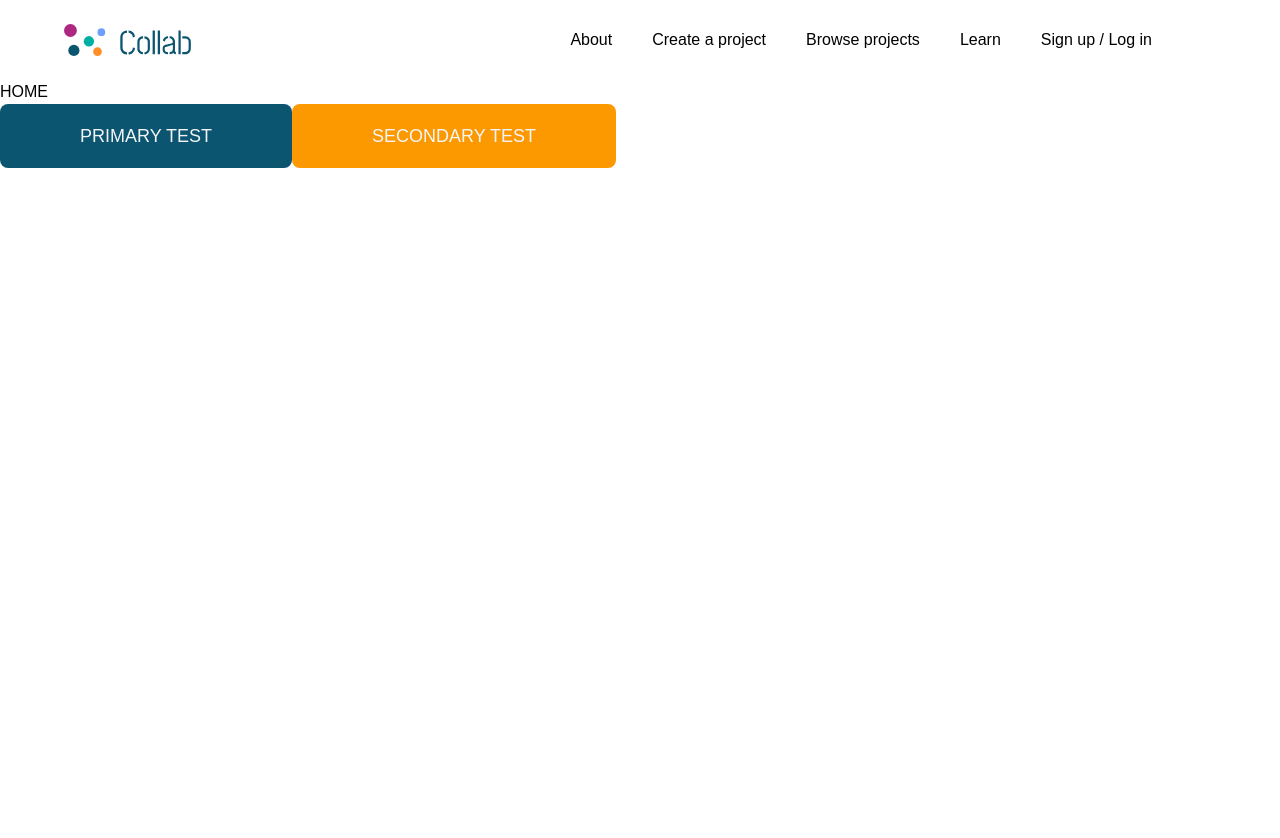
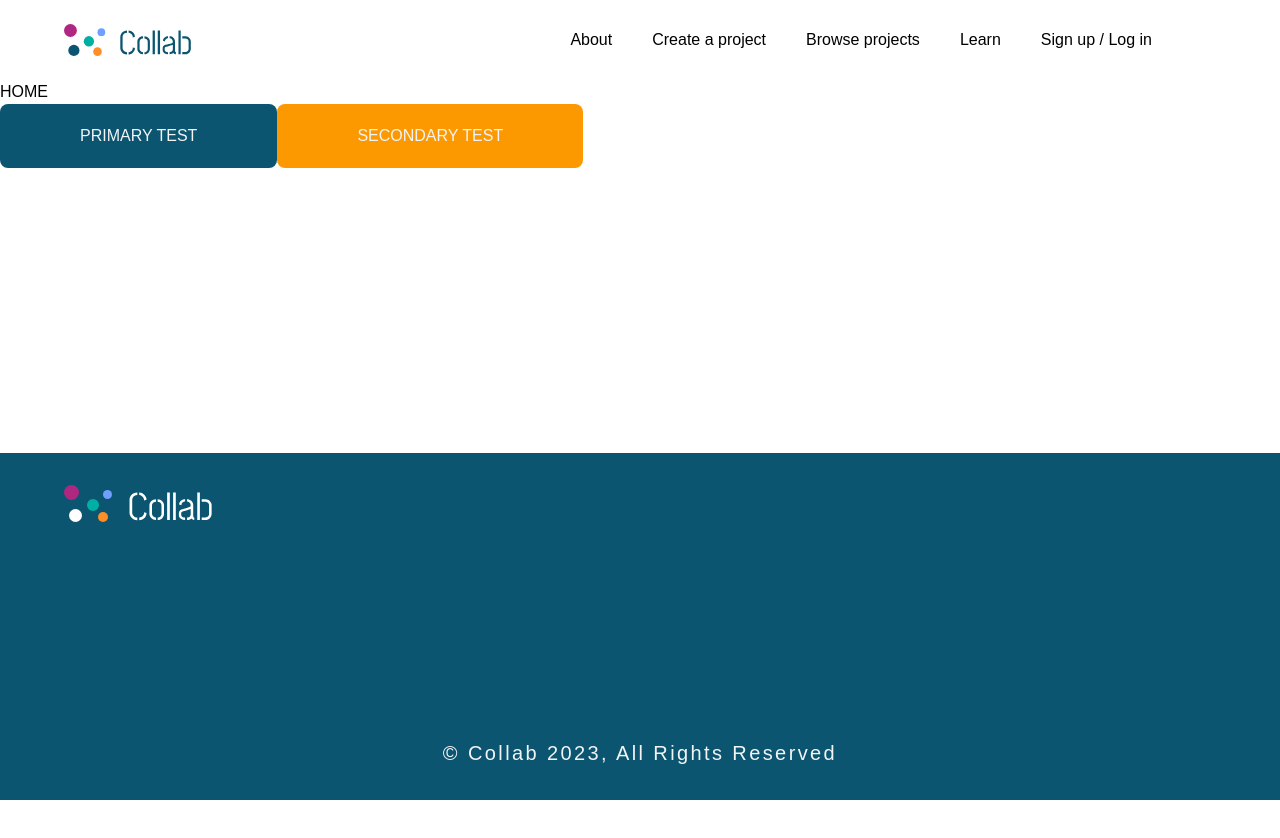
Before and after one commit to CollabDevTeam/collab-frontend, a Nuxt app: page / in a window 1280 px wide. Shown: the top 838 px of the page. After the commit the page ends 800 px from the top, so only its background shows below. Built offline with nearby package versions, Linux system fonts and the light colour scheme.

Commit message:
add footer and start its design

```diff
--- /dev/null
+++ b/components/layout/footer/index.vue
@@ -0,0 +1,23 @@
+<template>
+  <footer
+    class="grid grid-rows-[min-content_1fr_min-content] bg-primary px-16 py-8 text-gray-100"
+  >
+    <nuxt-link
+      to="/"
+      class=""
+    >
+      <img
+        src="images/footer_logo.svg"
+        alt="Collab logo"
+      />
+    </nuxt-link>
+    <div></div>
+    <p class="pt-5 text-center text-3xl font-light tracking-[.15rem]">
+      &copy; Collab {{ new Date().getFullYear() }}, All Rights Reserved
+    </p>
+  </footer>
+</template>
+
+<script setup lang="ts"></script>
+
+<style scoped></style>
--- a/layouts/default.vue
+++ b/layouts/default.vue
@@ -1,8 +1,8 @@
 <template>
-  <div class="grid grid-rows-[80px_minmax(80vh,_1fr)_347px]">
+  <div class="grid min-h-screen grid-rows-[80px_1fr_min(347px)]">
     <layout-header />
     <slot />
-    <footer></footer>
+    <layout-footer />
   </div>
 </template>
 
--- a/nuxt.config.ts
+++ b/nuxt.config.ts
@@ -13,7 +13,7 @@ export default defineNuxtConfig({
       '@nuxtjs/google-fonts',
       {
         families: {
-          Poppins: true,
+          Poppins: ['300', '400', '500', '700'],
           download: true,
           inject: true,
         },
--- a/tailwind.config.js
+++ b/tailwind.config.js
@@ -20,14 +20,14 @@ module.exports = {
         primary: ['Poppins', 'sans-serif'],
       },
       fontSize: {
-        primary: ['40px', '60px'],
-        secondary: ['20px', '30px'],
-        xs: ['24px', '46px'],
-        sm: ['30px', '45px'],
-        md: ['18px', '24px'],
-        lg: ['16px', '24px'],
-        xl: ['14px', '21px'],
-        '2xl': ['12px', '24px'],
+        xs: ['12px', '24px'],
+        sm: ['14px', '21px'],
+        md: ['16px', '24px'],
+        lg: ['18px', '24px'],
+        xl: ['24px', '46px'],
+        '2xl': ['30px', '45px'],
+        '3xl': ['20px', '30px'],
+        '4xl': ['40px', '60px'],
       },
       colors: {
         primary: {
```
